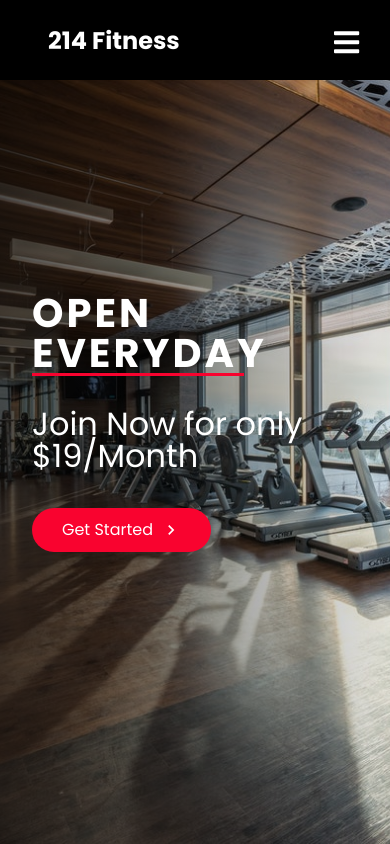
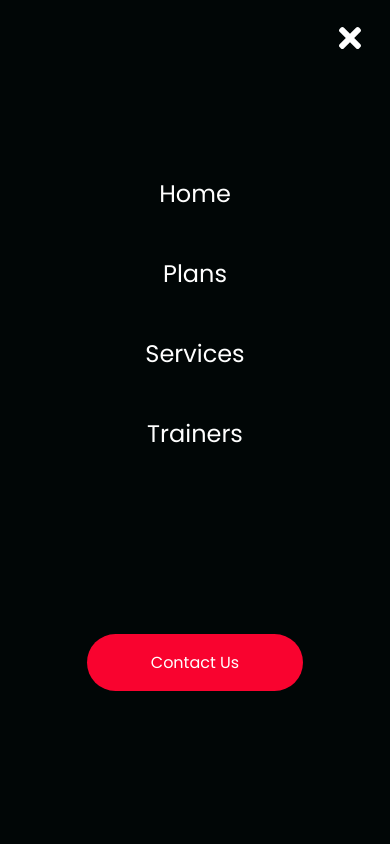
Before and after one commit to panoptisDev/react-portfolio-gym-site, a React (Create React App) app: page / in a window 390 px wide. Both pictures are taken after a click on the element 346 px from the left and 47 px from the top of the page. Shown: the top 844 px of the page. Built offline with nearby package versions, Linux system fonts and the light colour scheme.

Commit message:
added Sidebar section

```diff
--- /dev/null
+++ b/src/components/Sidebar/SidebarElements.js
@@ -0,0 +1,92 @@
+import styled from 'styled-components';
+import { FaTimes } from 'react-icons/fa';
+import { Link as LinkR } from 'react-router-dom';
+import { Link as LinkS } from 'react-scroll';
+
+export const SidebarContainer = styled.aside`
+    position: fixed;
+    z-index: 999;
+    width: 100%;
+    height: 100%;
+    background: #010606;
+    display: grid;
+    align-items: center;
+    top: 0;
+    left: 0;
+    transition: 0.3s ease-in-out;
+    /* if and else statement arrow function if Sidebar is open or not what to show */
+    opacity: ${({ isOpen }) => (isOpen ? '100%' : '0')};
+    top: ${({ isOpen }) => (isOpen ? '0' : '100%')};
+`;
+
+export const CloseIcon = styled(FaTimes)`
+    color: #fff;
+`;
+
+export const Icon = styled.div`
+    position: absolute;
+    top: 1.2rem;
+    right: 1.5rem;
+    background: transparent;
+    font-size: 2rem;
+    cursor: pointer;
+    outline: none;
+`;
+
+export const SidebarWrapper = styled.div`
+    color: #fff;
+`;
+
+export const SidebarMenu = styled.ul`
+    display: grid;
+    grid-template-columns: 1fr;
+    grid-template-rows: repeat(6, 80px);
+    text-align: center;
+
+    @media screen and (max-width: 480px) {
+        grid-template-rows: repeat(6, 80px);
+    }
+`;
+
+export const SidebarLink = styled(LinkS)`
+    display: flex;
+    align-items: center;
+    justify-content: center;
+    font-size: 1.5rem;
+    text-decoration: none;
+    list-style: none;
+    transition: 0.2s ease-in-out;
+    text-decoration: none;
+    color: #fff;
+    cursor: pointer;
+
+    &:hover {
+        color: #f9032f;
+        transition: all 0.2s ease-in-out;
+    }
+`;
+
+export const SidebarBtnWrap = styled.div`
+    display: flex;
+    justify-content: center;
+`
+
+export const SidebarRoute = styled(LinkR)`
+    border-radius: 50px;
+    background: #f9032f;
+    white-space: nowrap;
+    padding: 16px 64px;
+    color: #fff;
+    font-size: 16px;
+    outline: none;
+    border: none;
+    cursor: pointer;
+    transition: all 0.2s ease-in-out;
+    text-decoration: none;
+
+    &:hover {
+        transition: all 0.2s ease-in-out;
+        background: #fff;
+        color: #010606;
+    }
+`;
--- /dev/null
+++ b/src/components/Sidebar/index.js
@@ -0,0 +1,33 @@
+import {
+    SidebarContainer,
+    CloseIcon,
+    Icon,
+    SidebarWrapper,
+    SidebarMenu,
+    SidebarLink,
+    SidebarBtnWrap,
+    SidebarRoute
+} from './SidebarElements';
+
+function Sidebar({ isOpen, toggle }) {
+    return (
+        <SidebarContainer isOpen={isOpen} onClick={toggle}>
+            <Icon onClick={toggle}>
+                <CloseIcon />
+            </Icon>
+            <SidebarWrapper>
+                <SidebarMenu>
+                    <SidebarLink to='home' onClick={toggle}>Home</SidebarLink>
+                    <SidebarLink to='plans' onClick={toggle}>Plans</SidebarLink>
+                    <SidebarLink to='services' onClick={toggle}>Services</SidebarLink>
+                    <SidebarLink to='trainers' onClick={toggle}>Trainers</SidebarLink>
+                </SidebarMenu>
+                <SidebarBtnWrap>
+                    <SidebarRoute to='/'>Contact Us</SidebarRoute>
+                </SidebarBtnWrap>
+            </SidebarWrapper>
+        </SidebarContainer>
+    )
+}
+
+export default Sidebar
--- a/src/pages/index.js
+++ b/src/pages/index.js
@@ -1,4 +1,6 @@
+import { useState } from 'react';
 import Navbar from '../components/Navbar';
+import Sidebar from '../components/Sidebar';
 import Hero from '../components/Hero';
 import Features from '../components/Features';
 import Membership from '../components/Membership';
@@ -10,9 +12,16 @@
 import { slideData } from '../components/Team/data';
 
 function Home() {
+  const [isOpen, setIsOpen] = useState(false);
+
+  const toggle = () => {
+    setIsOpen(!isOpen);
+  }
+
   return (
     <>
-      <Navbar />
+      <Sidebar isOpen={isOpen} toggle={toggle} />
+      <Navbar toggle={toggle} />
       <Hero />
       <Membership data={membershipData} />
       <Features data={featureData} />
```
Also changed, not shown: src/components/ScrollToTop.js (added, +12 -0 lines).
